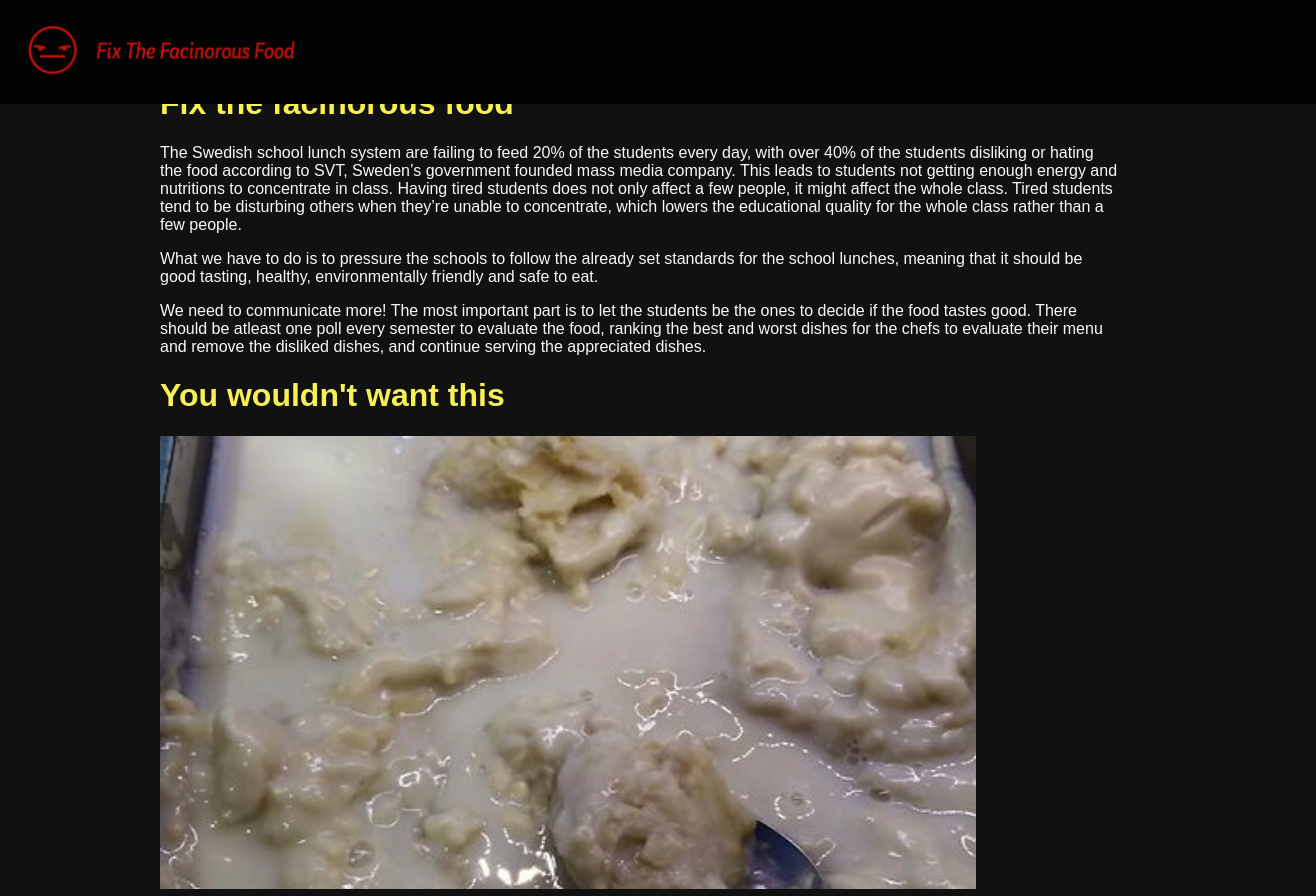
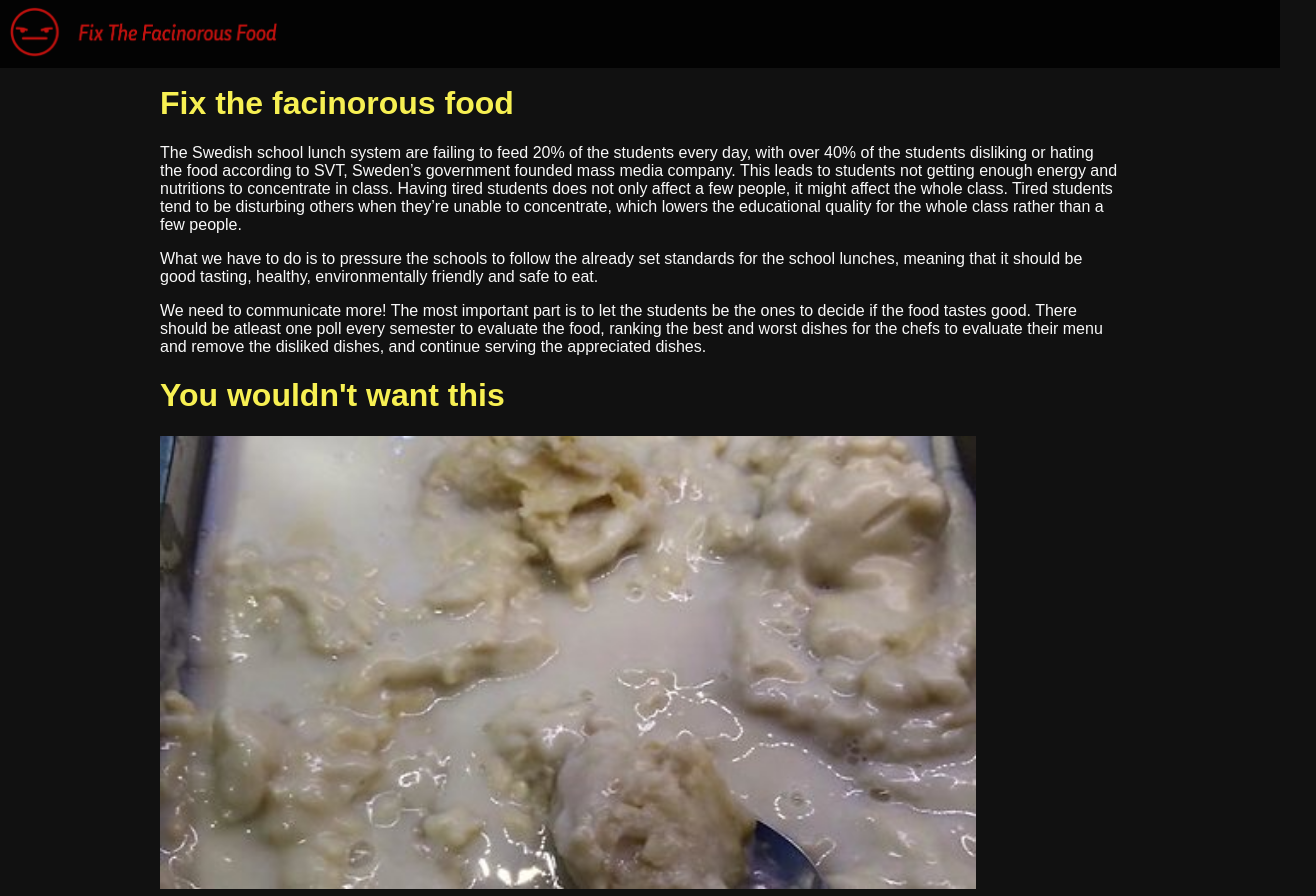
Before and after one commit to Kloska/Kampanj, a plain HTML site: page index.html in a window 1280 px wide. Shown: the top 896 px of the page, 1316 px wide, since content can reach past the window. Drawn offline with Linux system fonts and the light colour scheme.

Commit message:
Update style.css

```diff
--- a/style.css
+++ b/style.css
@@ -24,7 +24,7 @@ body {
 header {
     background-color: #030303;
     width: 100%;
-    padding: 1.4%;
+    padding: 1,4%;
     position:absolute;
     top:0;
     left:0;
```
